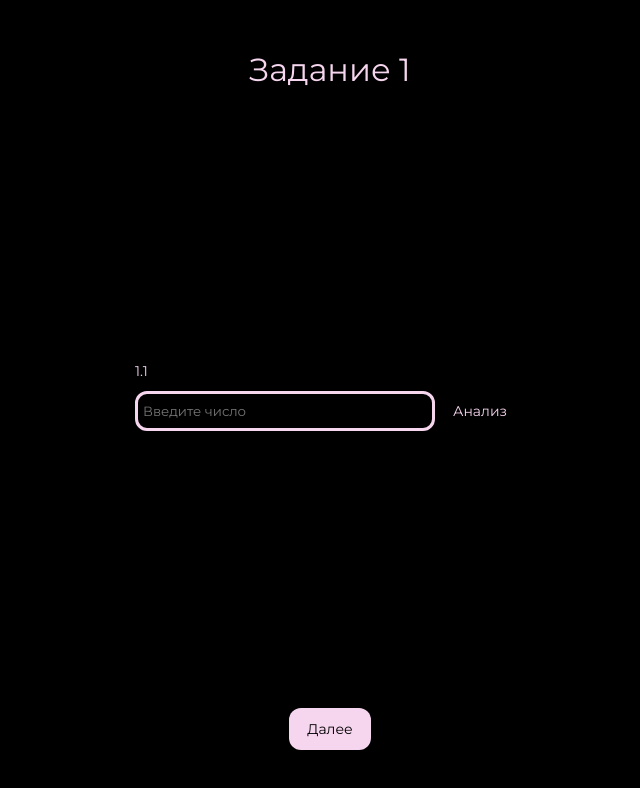
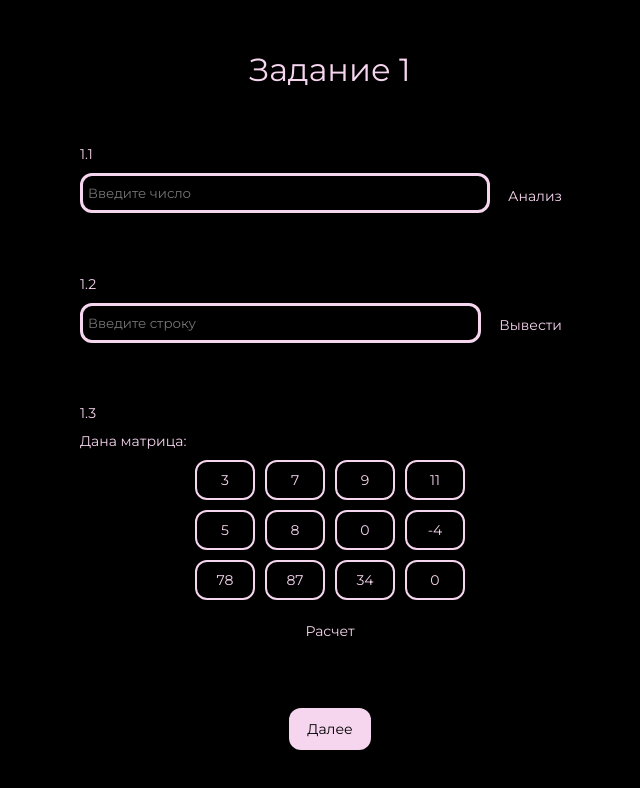
Before and after one commit to lykalinaaa/tech-web-apps-vue-2026, a Vue app: page / in a window 1280 px wide. Shown: the top 788 px of the page, without its empty margins (310-950 px from the left). Built offline with nearby package versions, Linux system fonts and the light colour scheme.

Commit message:
Задание 1

```diff
--- a/src/App.vue
+++ b/src/App.vue
@@ -8,12 +8,14 @@
       <button
         v-if="taskNumber !== 1"
         class="button"
+        @click="clickPrev"
       >
         Назад
       </button>
       <button
         v-if="taskNumber !== 3"
         class="button"
+        @click="clickNext"
       >
         Далее
       </button>
@@ -31,9 +33,13 @@ import Task1 from "@/tasks/Task1.vue";
 
   const taskNumber = ref(1)
 
+  const clickNext = () => {
+    taskNumber.value++
+  }
 
-
-
+  const clickPrev = () => {
+    taskNumber.value--
+  }
 </script>
 
 <style scoped>
@@ -52,5 +58,8 @@ import Task1 from "@/tasks/Task1.vue";
     font-weight: 400;
   }
 
-
+  .controls {
+    display: flex;
+    gap: 20px;
+  }
 </style>
--- a/src/tasks/Task1.vue
+++ b/src/tasks/Task1.vue
@@ -3,7 +3,7 @@
     class="task"
   >
     <label>1.1</label>
-    <div>
+    <div class="input-box">
       <input
         type="text"
         placeholder="Введите число"
@@ -32,13 +32,67 @@
       <p>Первая цифра: {{ task1Result.firstDigit }}</p>
     </div>
   </div>
+  <div
+    class="task"
+  >
+    <label>1.2</label>
+    <div class="input-box">
+      <input
+        type="text"
+        placeholder="Введите строку"
+        class="input"
+        :class="task2Result.isShown ? 'disabled' : ''"
+        v-model="task2Value"
+        :disabled="task2Result.isShown"
+      />
+      <button
+        class="button transparent"
+        @click="task2Perform"
+      >
+        {{ task2Result.isShown ? "Заново" : "Вывести" }}
+      </button>
+    </div>
+    <div v-if="task2Result.isShown">
+      <p>Каждый второй символ с конца: {{ task2Result.str }}</p>
+    </div>
+  </div>
+  <div
+    class="task"
+  >
+    <label>1.3</label>
+    <p>Дана матрица:</p>
+    <div class="matrix">
+      <div
+        v-for="(row, i) in matrixData"
+        :key="i"
+        class="matrix-row"
+      >
+        <span
+          v-for="(item, j) in row"
+          :key="j"
+          class="matrix-cell"
+        >
+          {{ item }}
+        </span>
+      </div>
+      <button
+        class="button transparent"
+        @click="matrixPerform"
+      >
+        Расчет
+      </button>
+    </div>
+    <p v-if="matrixResult !== null">
+      Сумма квадратов элементов = {{ matrixResult }}
+    </p>
+  </div>
 </template>
 
 <script setup>
-// Задание 1.1
-import {computed, ref} from "vue";
+  import {computed, ref} from "vue";
 
-const task1Value = ref('')
+  // Задание 1.1
+  const task1Value = ref('')
   const isValue1Error = computed(() => {
     return isNaN(Number(task1Value.value)) || (task1Value.value.length > 1 && task1Value.value.replace('-', '')[0] === '0') || task1Value.value.startsWith('+')
   })
@@ -63,6 +117,45 @@ const task1Value = ref('')
       task1Value.value = ''
     }
   }
+
+  // Задание 1.2
+  const task2Value = ref('')
+  const task2Result = ref({
+    isShown: false,
+    str: ''
+  })
+  const task2Perform = () => {
+    if (task2Result.value.isShown) {
+      task2Value.value = ''
+      task2Result.value.str = ''
+      task2Result.value.isShown = false
+    } else {
+      task2Result.value.str = task2Value.value.split('').reverse().filter((_, i) => i % 2 === 1).reverse().join(' ')
+      task2Result.value.isShown = true
+
+      console.log('Каждый второй символ с конца: ', task2Result.value.str)
+    }
+  }
+
+  // Задание 1.3
+  const matrixData = [
+    [3, 7, 9, 11],
+    [5, 8, 0, -4],
+    [78, 87, 34, 0]
+  ]
+  const matrixResult = ref(null)
+
+  const matrixPerform = () => {
+    let sum = 0
+    for (let i = 0; i < matrixData.length; i++) {
+      for (let j = 0; j < matrixData[i].length; j++) {
+        sum += matrixData[i][j] ** 2
+      }
+    }
+    matrixResult.value = sum
+    console.log('Сумма квадратов элементов = ', matrixResult.value)
+  }
+
 </script>
 
 <style>
@@ -72,8 +165,12 @@ label, p {
   font-size: 14px;
 }
 
+.input-box {
+  display: flex;
+}
+
 .input {
-  width: 300px;
+  flex: 1;
   height: 40px;
   background-color: transparent;
   border: 3px solid #F6D5EE;
@@ -116,14 +213,36 @@ label, p {
 .task {
   display: flex;
   flex-direction: column;
+  width: 500px;
 }
 
 .error {
   color: #a12727;
 }
 
-.disabled {
-  color: #b28ca9;
-  cursor: default;
+.matrix {
+  display: flex;
+  justify-content: space-between;
+  flex-direction: column;
+}
+
+.matrix-row {
+  display: flex;
+  gap: 10px;
+  margin-bottom: 10px;
+  justify-content: center;
+}
+
+.matrix-cell {
+  display: inline-flex;
+  justify-content: center;
+  align-items: center;
+  width: 60px;
+  height: 40px;
+  background-color: transparent;
+  border: 2px solid #F6D5EE;
+  border-radius: 12px;
+  color: #F6D5EE;
+  font-size: 14px;
 }
 </style>
--- /dev/null
+++ b/src/tasks/Task2.vue
@@ -0,0 +1,20 @@
+<template>
+  <div
+    class="task"
+  >
+
+  </div>
+</template>
+
+<script setup>
+
+</script>
+
+<style>
+.task {
+  display: flex;
+  flex-direction: column;
+}
+
+
+</style>
```
